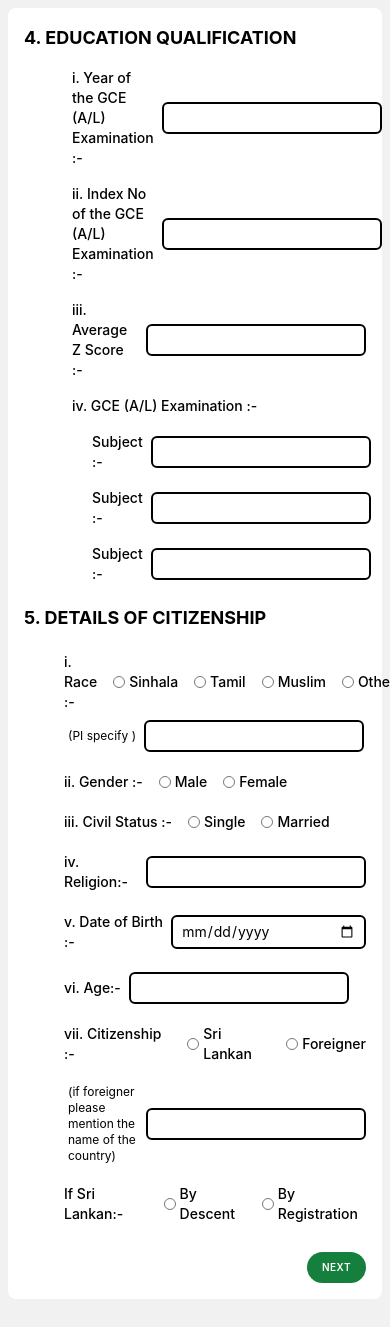
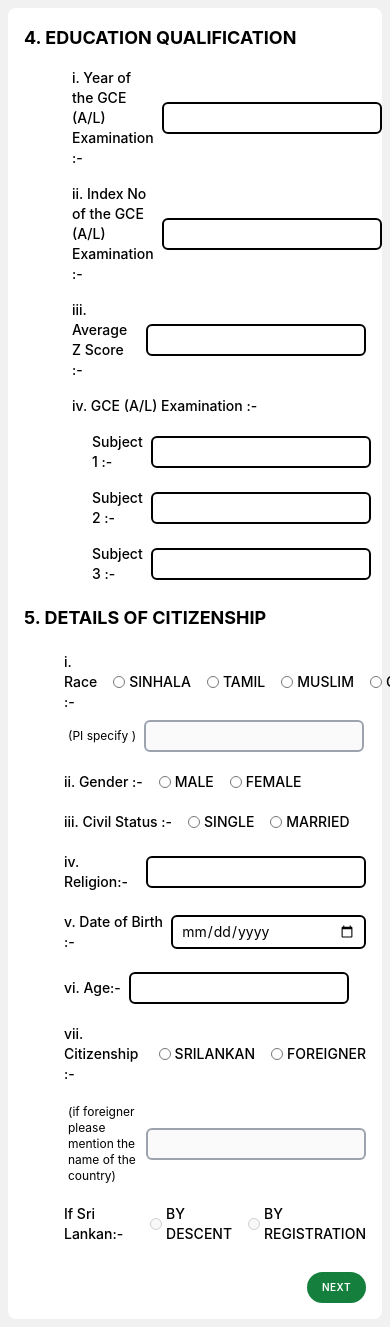
Before and after one commit to MohamadNazik/uov-student-registration-and-renewal-system, a React app in the folder student-frontend/: page /a1-from-part-2 in a window 390 px wide. Shown: the top 1327 px of the page. Built offline with nearby package versions, Linux system fonts and the light colour scheme; the HTML template or start-up script is replaced by a standard one.

Commit message:
Data updating into formData is done in A1FormPart02.jsx

```diff
--- a/student-frontend/src/pages/RegistrationProcess/A1Form_Part01.jsx
+++ b/student-frontend/src/pages/RegistrationProcess/A1Form_Part01.jsx
@@ -308,7 +308,7 @@ function A1Form_Part01() {
                 (v). Mobile No :-
               </label>
               <input
-                type="text"
+                type="number"
                 name="Phone_Number"
                 value={formData.Address.Phone_Number}
                 onChange={(e) =>
--- a/student-frontend/src/pages/RegistrationProcess/A1Form_Part02.jsx
+++ b/student-frontend/src/pages/RegistrationProcess/A1Form_Part02.jsx
@@ -1,11 +1,36 @@
 {
-  /* A1 form part b*/
+  /* A1 form part 02*/
 }
 import React from "react";
 import SecondaryButton from "../../components/SecondaryButton";
 import { Link } from "react-router-dom";
+import { useFormContext } from "../../utils/FormContext";
 
 function A1Form_Part02() {
+  const {
+    formData,
+    updateFormData,
+    updateNestedFormData,
+    updateFile,
+    setFormData,
+  } = useFormContext();
+
+  const updateALResult = (subjectKey, field, value) => {
+    setFormData((prev) => ({
+      ...prev,
+      Educational_Qualifications: {
+        ...prev.Educational_Qualifications,
+        AL_result: {
+          ...prev.Educational_Qualifications.AL_result,
+          [subjectKey]: {
+            ...prev.Educational_Qualifications.AL_result[subjectKey],
+            [field]: value,
+          },
+        },
+      },
+    }));
+  };
+
   return (
     <div className="bg-white m-2 sm:m-5 xl:m-8 p-4 sm:p-7 xl:p-10 rounded-lg flex flex-col gap-5">
       {/* Education Qualification */}
@@ -20,8 +45,16 @@ function A1Form_Part02() {
             i. Year of the GCE (A/L) Examination :-
           </label>
           <input
-            type="text"
-            name="yearOfALExamination"
+            type="number"
+            name="AL_year"
+            value={formData.Educational_Qualifications.AL_year}
+            onChange={(e) =>
+              updateNestedFormData(
+                "Educational_Qualifications",
+                "AL_year",
+                e.target.value
+              )
+            }
             className="border-2 border-black rounded-md focus:outline-1 focus:outline-black px-2 w-[220px] sm:w-[420px] xl:w-[650px] text-sm sm:text-lg xl:text-2xl py-1"
           />
         </div>
@@ -32,8 +65,16 @@ function A1Form_Part02() {
             ii. Index No of the GCE (A/L) Examination :-
           </label>
           <input
-            type="text"
-            name="indexOfALExamination"
+            type="number"
+            name="Index_AL"
+            value={formData.Educational_Qualifications.Index_AL}
+            onChange={(e) =>
+              updateNestedFormData(
+                "Educational_Qualifications",
+                "Index_AL",
+                e.target.value
+              )
+            }
             className="border-2 border-black rounded-md focus:outline-1 focus:outline-black px-2 w-[220px] sm:w-[420px] xl:w-[650px] text-sm sm:text-lg xl:text-2xl py-1"
           />
         </div>
@@ -44,8 +85,16 @@ function A1Form_Part02() {
             iii. Average Z Score :-
           </label>
           <input
-            type="text"
-            name="avgZscore"
+            type="number"
+            name="Zscore"
+            value={formData.Educational_Qualifications.Zscore}
+            onChange={(e) =>
+              updateNestedFormData(
+                "Educational_Qualifications",
+                "Zscore",
+                e.target.value
+              )
+            }
             className="border-2 border-black rounded-md focus:outline-1 focus:outline-black px-2 w-[220px] sm:w-[420px] xl:w-[650px] text-sm sm:text-lg xl:text-2xl py-1"
           />
         </div>
@@ -59,18 +108,30 @@ function A1Form_Part02() {
           {/* Subject & Result Fields */}
           <div className="flex gap-2 items-center ml-16">
             <label className="text-sm sm:text-lg xl:text-xl font-medium ml-1">
-              Subject :-
+              Subject 1 :-
             </label>
             <input
               type="text"
               name="subject1"
-              className="border-2 border-black rounded-md focus:outline-1 focus:outline-black px-2 w-[220px] sm:w-[420px] xl:w-[650px] text-sm sm:text-lg xl:text-2xl py-1"
+              value={
+                formData.Educational_Qualifications.AL_result["Subject1"].Name
+              }
+              onChange={(e) =>
+                updateALResult("Subject1", "Name", e.target.value)
+              }
+              className="border-2 border-black rounded-md focus:outline-1 focus:outline-black px-2 w-[220px] sm:w-[420px] xl:w-[650px] text-sm sm:text-lg xl:text-2xl py-1 uppercase"
             />
             <label className="text-sm sm:text-lg xl:text-xl font-medium ml-5">
               Result :-
             </label>
             <select
               name="result1"
+              value={
+                formData.Educational_Qualifications.AL_result["Subject1"].Result
+              }
+              onChange={(e) =>
+                updateALResult("Subject1", "Result", e.target.value)
+              }
               className="border-2 border-black rounded-md focus:outline-1 focus:outline-black px-2 text-sm sm:text-lg xl:text-2xl py-1"
             >
               <option value=""></option>
@@ -78,24 +139,35 @@ function A1Form_Part02() {
               <option value="B">B</option>
               <option value="C">C</option>
               <option value="S">S</option>
-              <option value="F">F</option>
             </select>
           </div>
 
           <div className="flex gap-2 items-center ml-16">
             <label className="text-sm sm:text-lg xl:text-xl font-medium ml-1">
-              Subject :-
+              Subject 2 :-
             </label>
             <input
               type="text"
               name="subject2"
-              className="border-2 border-black rounded-md focus:outline-1 focus:outline-black px-2 w-[220px] sm:w-[420px] xl:w-[650px] text-sm sm:text-lg xl:text-2xl py-1"
+              value={
+                formData.Educational_Qualifications.AL_result["Subject2"].Name
+              }
+              onChange={(e) =>
+                updateALResult("Subject2", "Name", e.target.value)
+              }
+              className="border-2 border-black rounded-md focus:outline-1 focus:outline-black px-2 w-[220px] sm:w-[420px] xl:w-[650px] text-sm sm:text-lg xl:text-2xl py-1 uppercase"
             />
             <label className="text-sm sm:text-lg xl:text-xl font-medium ml-5">
               Result :-
             </label>
             <select
               name="result2"
+              value={
+                formData.Educational_Qualifications.AL_result["Subject2"].Result
+              }
+              onChange={(e) =>
+                updateALResult("Subject2", "Result", e.target.value)
+              }
               className="border-2 border-black rounded-md focus:outline-1 focus:outline-black px-2 text-sm sm:text-lg xl:text-2xl py-1"
             >
               <option value=""></option>
@@ -103,23 +175,34 @@ function A1Form_Part02() {
               <option value="B">B</option>
               <option value="C">C</option>
               <option value="S">S</option>
-              <option value="F">F</option>
             </select>
           </div>
           <div className="flex gap-2 items-center ml-16">
             <label className="text-sm sm:text-lg xl:text-xl font-medium ml-1">
-              Subject :-
+              Subject 3 :-
             </label>
             <input
               type="text"
               name="subject3"
-              className="border-2 border-black rounded-md focus:outline-1 focus:outline-black px-2 w-[220px] sm:w-[420px] xl:w-[650px] text-sm sm:text-lg xl:text-2xl py-1"
+              value={
+                formData.Educational_Qualifications.AL_result["Subject3"].Name
+              }
+              onChange={(e) =>
+                updateALResult("Subject3", "Name", e.target.value)
+              }
+              className="border-2 border-black rounded-md focus:outline-1 focus:outline-black px-2 w-[220px] sm:w-[420px] xl:w-[650px] text-sm sm:text-lg xl:text-2xl py-1 uppercase"
             />
             <label className="text-sm sm:text-lg xl:text-xl font-medium ml-5">
               Result :-
             </label>
             <select
               name="result3"
+              value={
+                formData.Educational_Qualifications.AL_result["Subject3"].Result
+              }
+              onChange={(e) =>
+                updateALResult("Subject3", "Result", e.target.value)
+              }
               className="border-2 border-black rounded-md focus:outline-1 focus:outline-black px-2 text-sm sm:text-lg xl:text-2xl py-1"
             >
               <option value=""></option>
@@ -127,7 +210,6 @@ function A1Form_Part02() {
               <option value="B">B</option>
               <option value="C">C</option>
               <option value="S">S</option>
-              <option value="F">F</option>
             </select>
           </div>
         </div>
@@ -144,50 +226,39 @@ function A1Form_Part02() {
             <label className="text-sm sm:text-lg xl:text-xl font-medium ml-10">
               i. Race :-
             </label>
-            <label className="flex items-center space-x-1 sm:space-x-2 xl:space-x-4">
+            {["SINHALA", "TAMIL", "MUSLIM", "OTHERS"].map((race) => (
+              <label
+                key={race}
+                className="flex items-center space-x-1 sm:space-x-2 xl:space-x-4"
+              >
                 <input
                   type="radio"
                   name="race"
-                value="Sinhala"
+                  value={race}
+                  checked={formData.Details_of_Citizen.race === race}
+                  onChange={(e) => {
+                    if (
+                      race === "SINHALA" ||
+                      race === "TAMIL" ||
+                      race === "MUSLIM"
+                    ) {
+                      updateNestedFormData("Details_of_Citizen", "PI", "N/A");
+                    } else {
+                      updateNestedFormData("Details_of_Citizen", "PI", "");
+                    }
+                    updateNestedFormData(
+                      "Details_of_Citizen",
+                      "race",
+                      e.target.value
+                    );
+                  }}
                   className="w-3 h-3 sm:w-[14px] sm:h-[14px] xl:w-[16px] xl:h-[16px] rounded-full accent-[#391031]"
                 />
                 <span className="text-sm sm:text-base xl:text-lg font-medium">
-                Sinhala
+                  {race}
                 </span>
               </label>
-            <label className="flex items-center space-x-1 sm:space-x-2 xl:space-x-4">
-              <input
-                type="radio"
-                name="race"
-                value="Tamil"
-                className="w-3 h-3 sm:w-[14px] sm:h-[14px] xl:w-[16px] xl:h-[16px] rounded-full accent-[#391031]"
-              />
-              <span className="text-sm sm:text-base xl:text-lg font-medium">
-                Tamil
-              </span>
-            </label>
-            <label className="flex items-center space-x-1 sm:space-x-2 xl:space-x-4">
-              <input
-                type="radio"
-                name="race"
-                value="Muslim"
-                className="w-3 h-3 sm:w-[14px] sm:h-[14px] xl:w-[16px] xl:h-[16px] rounded-full accent-[#391031]"
-              />
-              <span className="text-sm sm:text-base xl:text-lg font-medium">
-                Muslim
-              </span>
-            </label>
-            <label className="flex items-center space-x-1 sm:space-x-2 xl:space-x-4">
-              <input
-                type="radio"
-                name="race"
-                value="Others"
-                className="w-3 h-3 sm:w-[14px] sm:h-[14px] xl:w-[16px] xl:h-[16px] rounded-full accent-[#391031]"
-              />
-              <span className="text-sm sm:text-base xl:text-lg font-medium">
-                Others
-              </span>
-            </label>
+            ))}
           </div>
           {/* if others */}
           <div className="flex gap-2 items-center ml-10">
@@ -195,7 +266,16 @@ function A1Form_Part02() {
             <input
               type="text"
               name="anyother"
-              className="border-2 border-black rounded-md focus:outline-1 focus:outline-black px-2 w-[220px] sm:w-[420px] xl:w-[650px] text-sm sm:text-lg xl:text-2xl py-1"
+              value={formData.Details_of_Citizen.PI}
+              onChange={(e) =>
+                updateNestedFormData("Details_of_Citizen", "PI", e.target.value)
+              }
+              disabled={formData.Details_of_Citizen.race !== "OTHERS"}
+              className={`border-2 border-black rounded-md focus:outline-1 focus:outline-black px-2 w-[220px] sm:w-[420px] xl:w-[650px] text-sm sm:text-lg xl:text-2xl py-1 uppercase ${
+                formData.Details_of_Citizen.race !== "OTHERS"
+                  ? "cursor-not-allowed border-gray-400"
+                  : ""
+              }`}
             />
           </div>
         </div>
@@ -205,28 +285,30 @@ function A1Form_Part02() {
           <label className="text-sm sm:text-lg xl:text-xl font-medium ml-10">
             ii. Gender :-
           </label>
-          <label className="flex items-center space-x-1 sm:space-x-2 xl:space-x-4">
+          {["MALE", "FEMALE"].map((gender) => (
+            <label
+              key={gender}
+              className="flex items-center space-x-1 sm:space-x-2 xl:space-x-4"
+            >
               <input
                 type="radio"
                 name="gender"
-              value="Male"
+                value={gender}
+                checked={formData.Details_of_Citizen.gender === gender}
+                onChange={(e) =>
+                  updateNestedFormData(
+                    "Details_of_Citizen",
+                    "gender",
+                    e.target.value
+                  )
+                }
                 className="w-3 h-3 sm:w-[14px] sm:h-[14px] xl:w-[16px] xl:h-[16px] rounded-full accent-[#391031]"
               />
               <span className="text-sm sm:text-base xl:text-lg font-medium">
-              Male
+                {gender}
               </span>
             </label>
-          <label className="flex items-center space-x-1 sm:space-x-2 xl:space-x-4">
-            <input
-              type="radio"
-              name="gender"
-              value="Female"
-              className="w-3 h-3 sm:w-[14px] sm:h-[14px] xl:w-[16px] xl:h-[16px] rounded-full accent-[#391031]"
-            />
-            <span className="text-sm sm:text-base xl:text-lg font-medium">
-              Female
-            </span>
-          </label>
+          ))}
         </div>
 
         {/*civil status*/}
@@ -234,28 +316,32 @@ function A1Form_Part02() {
           <label className="text-sm sm:text-lg xl:text-xl font-medium ml-10">
             iii. Civil Status :-
           </label>
-          <label className="flex items-center space-x-1 sm:space-x-2 xl:space-x-4">
+          {["SINGLE", "MARRIED"].map((civil_status) => (
+            <label
+              key={civil_status}
+              className="flex items-center space-x-1 sm:space-x-2 xl:space-x-4"
+            >
               <input
                 type="radio"
-              name="civilStatus"
-              value="Single"
+                name="civil_status"
+                value={civil_status}
+                checked={
+                  formData.Details_of_Citizen.civil_status === civil_status
+                }
+                onChange={(e) =>
+                  updateNestedFormData(
+                    "Details_of_Citizen",
+                    "civil_status",
+                    e.target.value
+                  )
+                }
                 className="w-3 h-3 sm:w-[14px] sm:h-[14px] xl:w-[16px] xl:h-[16px] rounded-full accent-[#391031]"
               />
               <span className="text-sm sm:text-base xl:text-lg font-medium">
-              Single
+                {civil_status}
               </span>
             </label>
-          <label className="flex items-center space-x-1 sm:space-x-2 xl:space-x-4">
-            <input
-              type="radio"
-              name="civilStatus"
-              value="Married"
-              className="w-3 h-3 sm:w-[14px] sm:h-[14px] xl:w-[16px] xl:h-[16px] rounded-full accent-[#391031]"
-            />
-            <span className="text-sm sm:text-base xl:text-lg font-medium">
-              Married
-            </span>
-          </label>
+          ))}
         </div>
         {/*religion */}
         <div className="flex gap-2 items-center">
@@ -265,7 +351,15 @@ function A1Form_Part02() {
           <input
             type="text"
             name="religion"
-            className="border-2 border-black rounded-md focus:outline-1 focus:outline-black px-2 w-[220px] sm:w-[420px] xl:w-[650px] text-sm sm:text-lg xl:text-2xl py-1"
+            value={formData.Details_of_Citizen.religion}
+            onChange={(e) =>
+              updateNestedFormData(
+                "Details_of_Citizen",
+                "religion",
+                e.target.value
+              )
+            }
+            className="border-2 border-black rounded-md focus:outline-1 focus:outline-black px-2 w-[220px] sm:w-[420px] xl:w-[650px] text-sm sm:text-lg xl:text-2xl py-1 uppercase"
           />
         </div>
 
@@ -278,7 +372,15 @@ function A1Form_Part02() {
           </label>
           <input
             type="date"
-            name="dob"
+            name="birth_date"
+            value={formData.Details_of_Citizen.birth_date}
+            onChange={(e) =>
+              updateNestedFormData(
+                "Details_of_Citizen",
+                "birth_date",
+                e.target.value
+              )
+            }
             className="border-2 border-black rounded-md focus:outline-1 focus:outline-black px-2 w-[220px] sm:w-[420px] xl:w-[650px] text-sm sm:text-lg xl:text-2xl py-1"
           />
         </div>
@@ -289,6 +391,10 @@ function A1Form_Part02() {
           <input
             type="text"
             name="age"
+            value={formData.Details_of_Citizen.age}
+            onChange={(e) =>
+              updateNestedFormData("Details_of_Citizen", "age", e.target.value)
+            }
             className="border-2 border-black rounded-md focus:outline-1 focus:outline-black px-2 w-[220px] sm:w-[420px] xl:w-[650px] text-sm sm:text-lg xl:text-2xl py-1"
           />
         </div>
@@ -297,28 +403,51 @@ function A1Form_Part02() {
           <label className="text-sm sm:text-lg xl:text-xl font-medium ml-10">
             vii. Citizenship :-
           </label>
-          <label className="flex items-center space-x-1 sm:space-x-2 xl:space-x-4">
+          {["SRILANKAN", "FOREIGNER"].map((citizenship) => (
+            <label
+              key={citizenship}
+              className="flex items-center space-x-1 sm:space-x-2 xl:space-x-4"
+            >
               <input
                 type="radio"
-              name="citizen"
-              value="Sri Lankan"
+                name="citizenship"
+                value={citizenship}
+                checked={
+                  formData.Details_of_Citizen.citizenship === citizenship
+                }
+                onChange={(e) => {
+                  if (e.target.value === "SRILANKAN") {
+                    updateNestedFormData(
+                      "Details_of_Citizen",
+                      "country",
+                      "SRILANKA"
+                    );
+                    updateNestedFormData(
+                      "Details_of_Citizen",
+                      "citizenship_from",
+                      ""
+                    );
+                  } else {
+                    updateNestedFormData("Details_of_Citizen", "country", "");
+                    updateNestedFormData(
+                      "Details_of_Citizen",
+                      "citizenship_from",
+                      "N/A"
+                    );
+                  }
+                  updateNestedFormData(
+                    "Details_of_Citizen",
+                    "citizenship",
+                    e.target.value
+                  );
+                }}
                 className="w-3 h-3 sm:w-[14px] sm:h-[14px] xl:w-[16px] xl:h-[16px] rounded-full accent-[#391031]"
               />
               <span className="text-sm sm:text-base xl:text-lg font-medium">
-              Sri Lankan
+                {citizenship}
               </span>
             </label>
-          <label className="flex items-center space-x-1 sm:space-x-2 xl:space-x-4">
-            <input
-              type="radio"
-              name="citizen"
-              value="Foreigner"
-              className="w-3 h-3 sm:w-[14px] sm:h-[14px] xl:w-[16px] xl:h-[16px] rounded-full accent-[#391031]"
-            />
-            <span className="text-sm sm:text-base xl:text-lg font-medium">
-              Foreigner
-            </span>
-          </label>
+          ))}
         </div>
         <div className="flex gap-2 items-center ml-10">
           <label className="text-xs  ml-1">
@@ -327,7 +456,24 @@ function A1Form_Part02() {
           <input
             type="text"
             name="ifforeigner"
-            className="border-2 border-black rounded-md focus:outline-1 focus:outline-black px-2 w-[220px] sm:w-[420px] xl:w-[650px] text-sm sm:text-lg xl:text-2xl py-1"
+            value={
+              formData.Details_of_Citizen.country === "SRILANKA"
+                ? ""
+                : formData.Details_of_Citizen.country
+            }
+            onChange={(e) =>
+              updateNestedFormData(
+                "Details_of_Citizen",
+                "country",
+                e.target.value
+              )
+            }
+            disabled={formData.Details_of_Citizen.citizenship !== "FOREIGNER"}
+            className={`border-2 border-black rounded-md focus:outline-1 focus:outline-black px-2 w-[220px] sm:w-[420px] xl:w-[650px] text-sm sm:text-lg xl:text-2xl py-1 uppercase ${
+              formData.Details_of_Citizen.citizenship !== "FOREIGNER"
+                ? "cursor-not-allowed border-gray-400"
+                : ""
+            }`}
           />
         </div>
         {/* if srilankan */}
@@ -335,28 +481,40 @@ function A1Form_Part02() {
           <label className="text-sm sm:text-lg xl:text-xl font-medium ml-100">
             If Sri Lankan:-
           </label>
-          <label className="flex items-center space-x-1 sm:space-x-2 xl:space-x-4">
+          {["BY DESCENT", "BY REGISTRATION"].map((citizenship_from) => (
+            <label
+              key={citizenship_from}
+              className="flex items-center space-x-1 sm:space-x-2 xl:space-x-4"
+            >
               <input
                 type="radio"
-              name="srilankan"
-              value="By Descent"
+                name="citizenship_from"
+                disabled={
+                  formData.Details_of_Citizen.citizenship !== "SRILANKAN"
+                }
+                value={
+                  formData.Details_of_Citizen.citizenship === "SRILANKAN"
+                    ? citizenship_from
+                    : ""
+                }
+                checked={
+                  formData.Details_of_Citizen.citizenship_from ===
+                  citizenship_from
+                }
+                onChange={(e) =>
+                  updateNestedFormData(
+                    "Details_of_Citizen",
+                    "citizenship_from",
+                    e.target.value
+                  )
+                }
                 className="w-3 h-3 sm:w-[14px] sm:h-[14px] xl:w-[16px] xl:h-[16px] rounded-full accent-[#391031]"
               />
               <span className="text-sm sm:text-base xl:text-lg font-medium">
-              By Descent
+                {citizenship_from}
               </span>
             </label>
-          <label className="flex items-center space-x-1 sm:space-x-2 xl:space-x-4">
-            <input
-              type="radio"
-              name="srilankan"
-              value="By Registration"
-              className="w-3 h-3 sm:w-[14px] sm:h-[14px] xl:w-[16px] xl:h-[16px] rounded-full accent-[#391031]"
-            />
-            <span className="text-sm sm:text-base xl:text-lg font-medium">
-              By Registration
-            </span>
-          </label>
+          ))}
         </div>
 
         <div className="flex gap-8 mt-2 sm:gap-20 sm:mt-8 justify-end">
--- a/student-frontend/src/utils/FormContext.jsx
+++ b/student-frontend/src/utils/FormContext.jsx
@@ -22,9 +22,9 @@ export const FormProvider = ({ children }) => {
       Index_AL: "",
       Zscore: "",
       AL_result: {
-        Subject1: { Name: "", result: "" },
-        Subject2: { Name: "", result: "" },
-        Subject3: { Name: "", result: "" },
+        Subject1: { Name: "", Result: "" },
+        Subject2: { Name: "", Result: "" },
+        Subject3: { Name: "", Result: "" },
       },
     },
     Details_of_Citizen: {
@@ -32,8 +32,12 @@ export const FormProvider = ({ children }) => {
       gender: "",
       civil_status: "",
       religion: "",
-      nationality: "",
       birth_date: "",
+      age: "",
+      citizenship: "",
+      country: "",
+      citizenship_from: "",
+      PI: "",
     },
     Details_of_Parents: {
       Name_of_Parents: "",
@@ -84,7 +88,13 @@ export const FormProvider = ({ children }) => {
 
   return (
     <FormContext.Provider
-      value={{ formData, updateFormData, updateNestedFormData, updateFile }}
+      value={{
+        formData,
+        updateFormData,
+        updateNestedFormData,
+        updateFile,
+        setFormData,
+      }}
     >
       {children}
     </FormContext.Provider>
```
Lines whose indentation alone changed are shown as unchanged.
